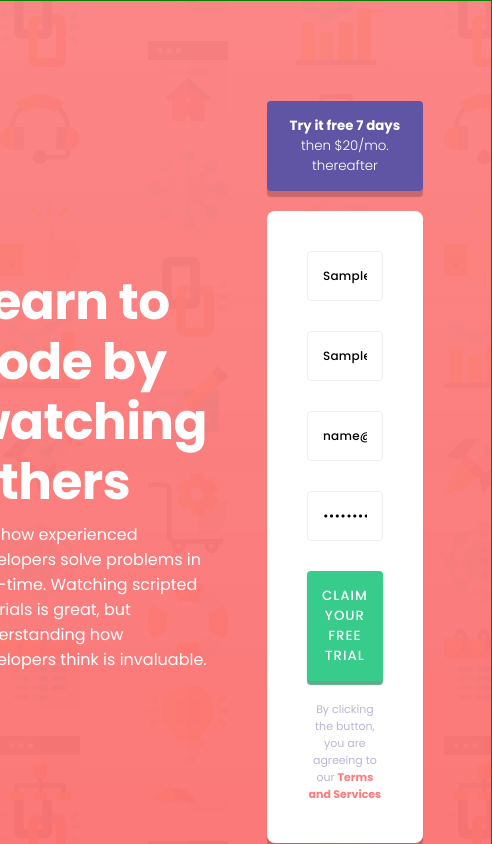
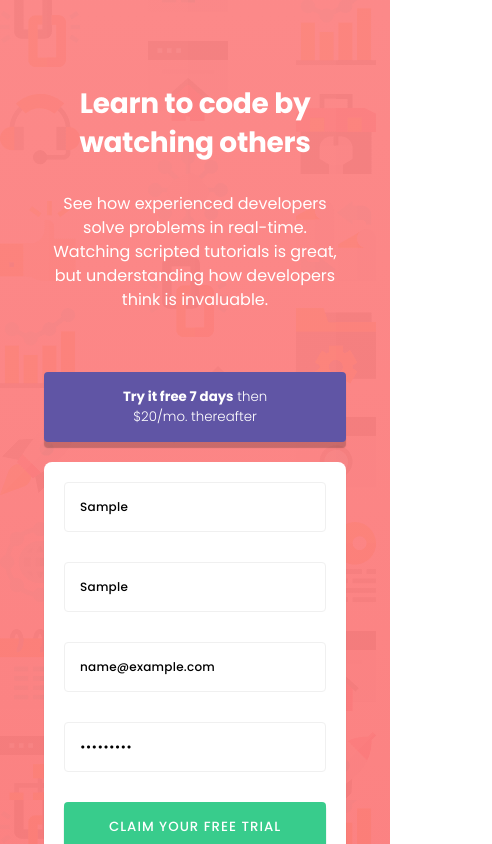
Before and after one commit to maxkdavis/intro-component-and-signup-form, a plain HTML site: page index.html in a window 390 px wide. Both pictures are taken after typing "Sample", "Sample", "name@example.com", "Sample123" into the empty fields and a click on the button "CLAIM YOUR FREE TRIAL". Shown: the top 844 px of the page, 492 px wide, since content can reach past the window. Drawn offline with Linux system fonts and the light colour scheme.

Commit message:
media queries and form validation

```diff
--- /dev/null
+++ b/css/queries.css
@@ -0,0 +1,40 @@
+@media (max-width: 800px) {
+  section {
+    padding: 6.4rem 2.4rem;
+  }
+
+  .container-grid {
+    grid-template-columns: 1fr;
+  }
+
+  .container-header,
+  .container-cta {
+    padding: 2rem;
+  }
+
+  .heading-primary {
+    font-size: 2.8rem;
+    letter-spacing: -0.29px;
+    text-align: center;
+    margin-bottom: 3rem;
+    line-height: 1.4;
+  }
+
+  .content-primary {
+    font-size: 1.6rem;
+    text-align: center;
+    margin-bottom: 2rem;
+    line-height: 1.5;
+  }
+
+  .form {
+    padding: 2rem;
+    background-color: #fff;
+    border-radius: 8px;
+    box-shadow: 0px 6px 1px rgba(0, 0, 0, 0.2);
+  }
+
+  .btn-purple {
+    padding: 15px 50px;
+  }
+}
--- a/css/styles.css
+++ b/css/styles.css
@@ -1,6 +1,6 @@
 /*
 - Spacing System
-2 / 4 / 8 / 12 / 16 / 24/ 32/ 48 / 64 / 80/ 96/ 128
+2 / 4 / 8 / 12 / 16 / 24 / 32 / 48 / 64 / 80 / 96/ 128
 */
 
 * {
@@ -21,13 +21,12 @@ body {
   font-size: 1.6rem;
   color: #fff;
   min-height: 100vh;
-  background-image: linear-gradient(rgba(250, 61, 61, 0.628), rgba(249, 49, 49, 0.658)),
+  background-image: linear-gradient(rgba(250, 61, 61, 0.607), rgba(249, 49, 49, 0.61)),
     url('/images/bg-intro-desktop.png');
 }
 
 section {
   padding: 8rem 4.8rem;
-  border: 1px solid green;
 }
 
 .container-grid {
@@ -120,6 +119,10 @@ section {
   border: 2px solid hsl(0, 100%, 74%);
 }
 
+.form-control.error input#email::placeholder {
+  color: hsl(0, 100%, 74%);
+}
+
 i.fa-circle-exclamation {
   color: hsl(0, 100%, 74%);
   display: inline-block;
--- a/index.html
+++ b/index.html
@@ -20,6 +20,7 @@
       referrerpolicy="no-referrer"
     />
     <link rel="stylesheet" href="./css/styles.css" />
+    <link rel="stylesheet" href="./css/queries.css" />
 
     <title>Frontend Mentor | Intro component with sign up form</title>
   </head>
--- a/index.js
+++ b/index.js
@@ -18,10 +18,14 @@ function checkInputs() {
 
   if (firstNameValue === '') {
     setError(firstNameInputEl, 'First name cannot be blank');
+  } else {
+    setSuccess(firstNameInputEl);
   }
 
   if (lastNameValue === '') {
     setError(lastNameInputEl, 'Last name cannot be blank');
+  } else {
+    setSuccess(lastNameInputEl);
   }
 
   if (emailValue === '') {
@@ -29,18 +33,23 @@ function checkInputs() {
   } else if (!isEmail(emailValue)) {
     setError(emailInputEl, 'Looks like this is not an email');
     emailInputEl.placeholder = 'email@example/com';
+  } else {
+    setSuccess(emailInputEl);
   }
 
   if (passwordValue === '') {
     setError(passwordInputEl, 'Password cannot be blank');
+  } else if (passwordValue.length < 6) {
+    setError(passwordInputEl, 'Password is too short');
+  } else {
+    setSuccess(passwordInputEl);
   }
 }
 
 function setError(input, message) {
+  input.value = '';
   const inputParent = input.parentElement;
   const smallEl = inputParent.querySelector('small');
-
-  // input.placeholder = '';
 
   smallEl.style.visibility = 'visible';
   smallEl.innerText = message;
@@ -48,6 +57,13 @@ function setError(input, message) {
   inputParent.className = 'form-control error';
 }
 
+function setSuccess(input) {
+  const inputParent = input.parentElement;
+  const smallEl = inputParent.querySelector('small');
+  smallEl.style.visibility = 'hidden';
+  inputParent.className = 'form-control';
+}
+
 function isEmail(email) {
   const emailRegex = /^[a-zA-Z0-9._%+-]+@[a-zA-Z0-9.-]+\.[a-zA-Z]{2,}$/;
   return emailRegex.test(email);
```
